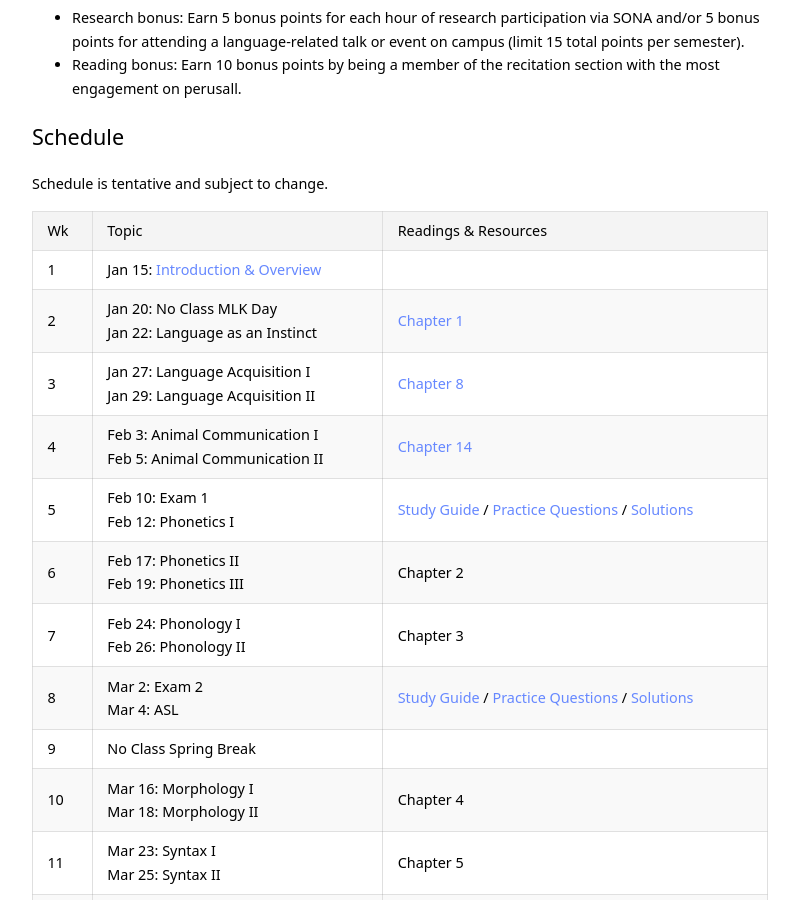
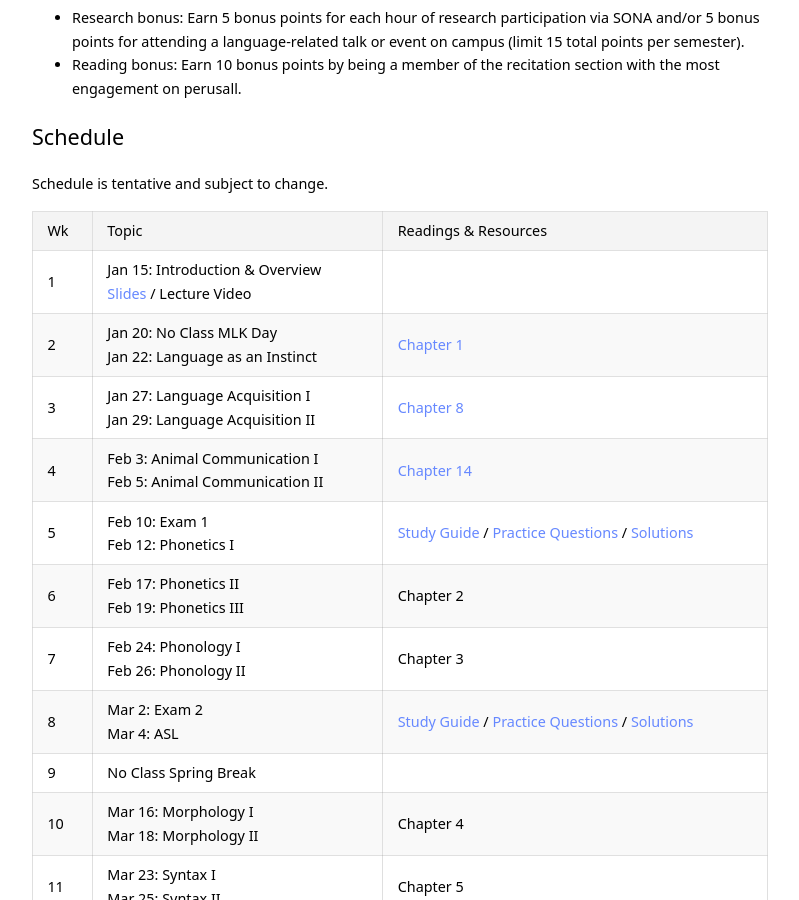
Before and after one commit to kschuler/ling001, a Jekyll site: the page built from index.md, in a window 1280 px wide and 900 px high, scrolled down 1434 px. Shown: the whole window, without its empty margins (240-1039 px from the left). Built offline with Jekyll 4.4.1, drawn with Linux system fonts in a browser that asks for light colours.

Commit message:
Update index.md

```diff
--- a/index.md
+++ b/index.md
@@ -47,7 +47,7 @@ Schedule is tentative and subject to change.
 
 Wk  | Topic | Readings & Resources
   --- | --- | ---
-1 | Jan 15: [Introduction & Overview](https://drive.google.com/open?id=1Xpu7M6wRov6sGdNzQzT_7shfXjYQMlVv) |
+1 | Jan 15: Introduction & Overview<br>[Slides](https://drive.google.com/open?id=1Xpu7M6wRov6sGdNzQzT_7shfXjYQMlVv) / Lecture Video |
 2 | Jan 20: **No Class MLK Day**<br>Jan 22: Language as an Instinct | [Chapter 1](https://app.perusall.com/courses/intro-to-linguistics-1/pinker-ch01?assignmentId=5ib5rPaDkYoZxZc9X&part=1)
 3 | Jan 27: Language Acquisition I<br>Jan 29: Language Acquisition II  | [Chapter 8](https://app.perusall.com/courses/intro-to-linguistics-1/chapter-8-15?assignmentId=ckDfokjY25EnrzRdB&part=1)
 4 | Feb 3: Animal Communication I<br>Feb 5: Animal Communication II   | [Chapter 14](https://app.perusall.com/courses/intro-to-linguistics-1/chapter-14-13?assignmentId=7ag64J2jqfoSDxxoo&part=1)
```
